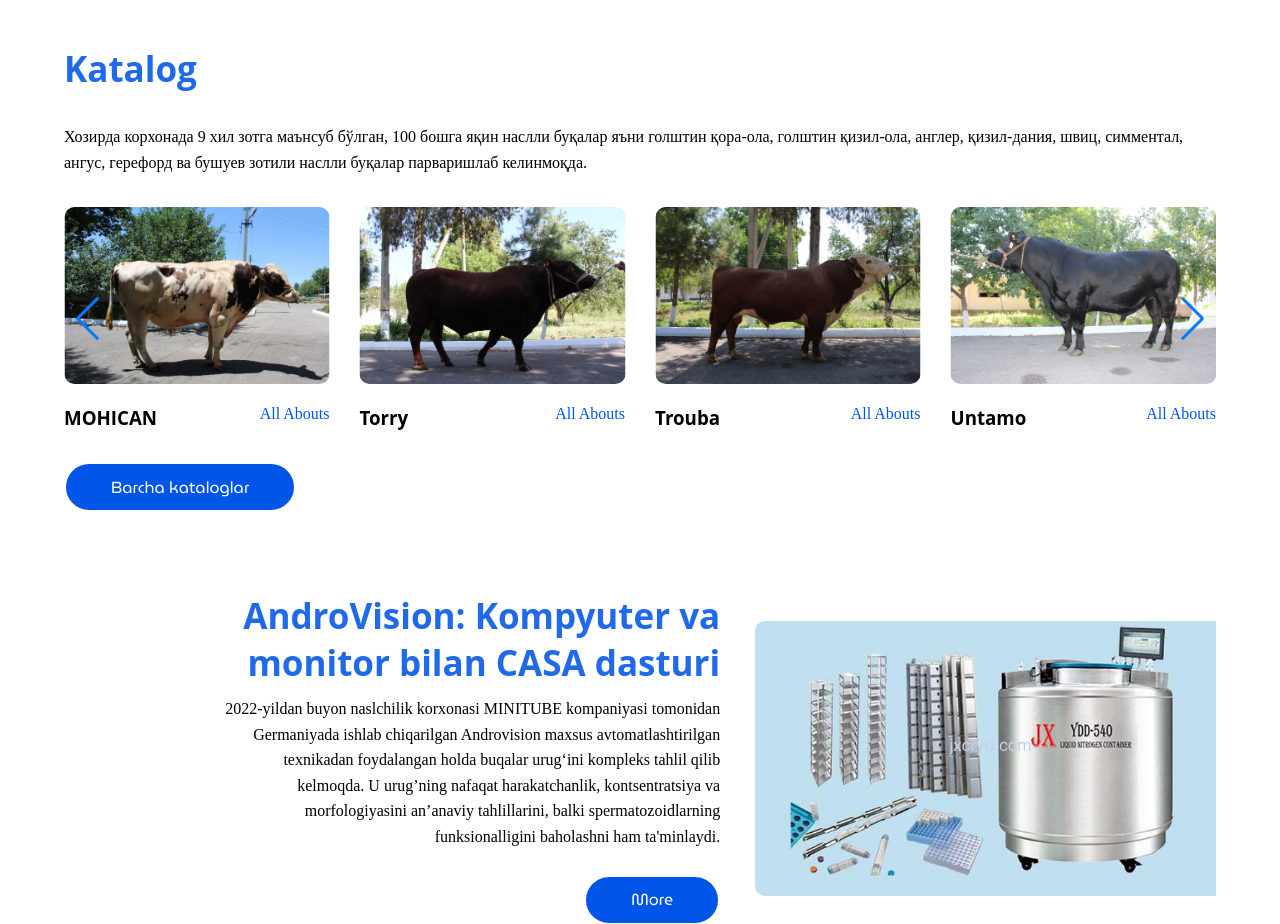
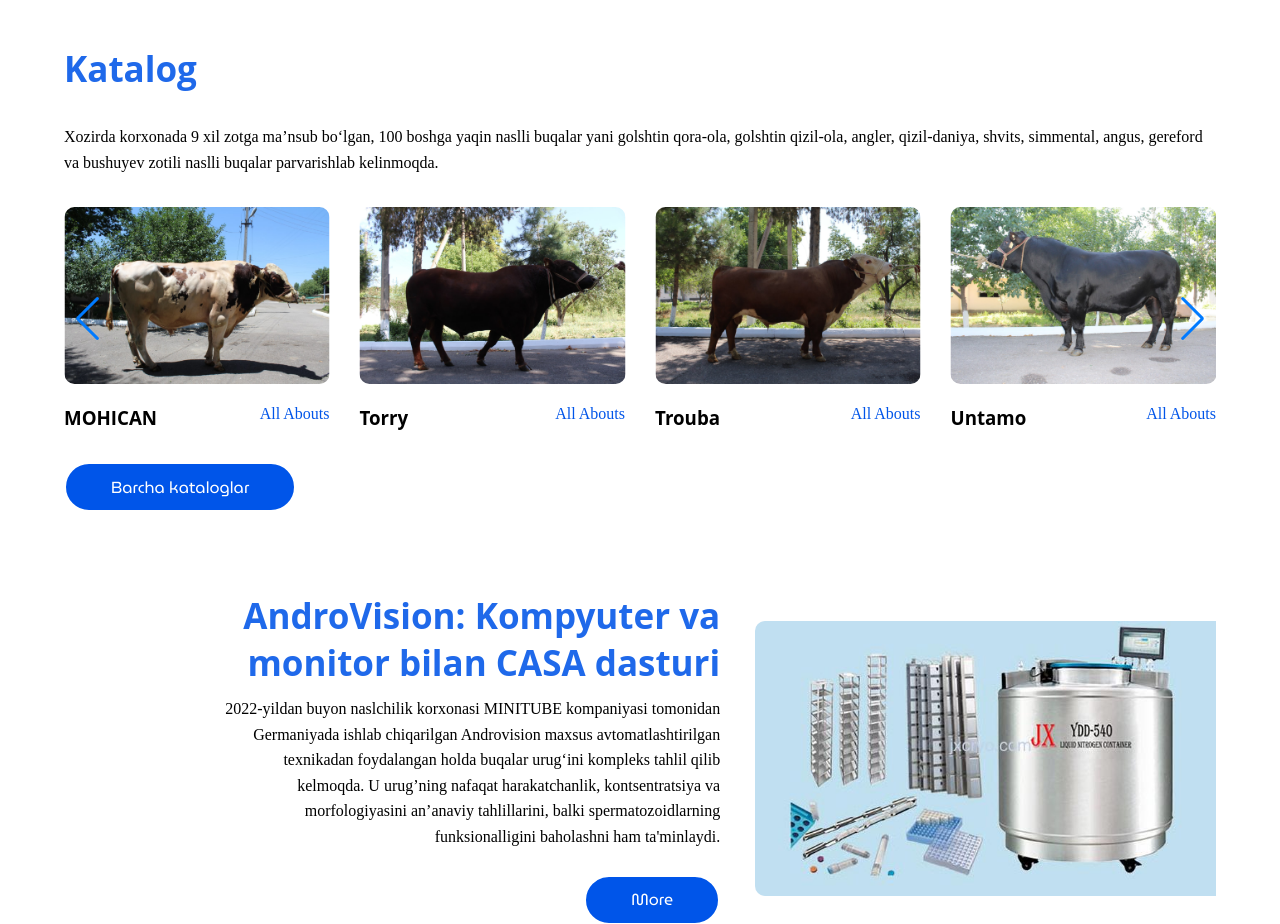
Before and after one commit to ValisherBotirov/Uz-nasilchilik, a Vue app: page / in a window 1280 px wide. Shown: the part 900-1824 px from the top of the page. Built offline with nearby package versions, Linux system fonts and the light colour scheme.

Commit message:
categoriya

```diff
--- a/src/views/HomeView.vue
+++ b/src/views/HomeView.vue
@@ -16,8 +16,8 @@
   <section class="catalog_section ">
     <h3 class="left-side laboratory-services chess__row__info-container__title">Katalog</h3>
     <p class="catalog_section-paragraph">
-      Хозирда корхонада 9 хил зотга маънсуб бўлган, 100 бошга яқин наслли буқалар яъни голштин қора-ола,
-      голштин қизил-ола, англер, қизил-дания, швиц, симментал, ангус, герефорд ва бушуев зотили наслли буқалар парваришлаб келинмоқда.
+      Xozirda korxonada 9 xil zotga maʼnsub bo‘lgan, 100 boshga yaqin naslli buqalar yani golshtin qora-ola,
+       golshtin qizil-ola, angler, qizil-daniya, shvits, simmental, angus, gereford va bushuyev zotili naslli buqalar parvarishlab kelinmoqda.
     </p>
     <div class="slider_container ">
       <swiper
```
